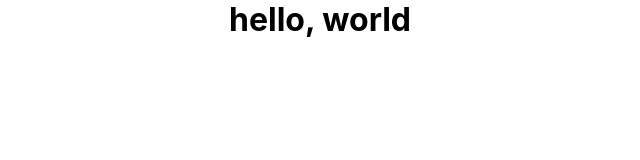
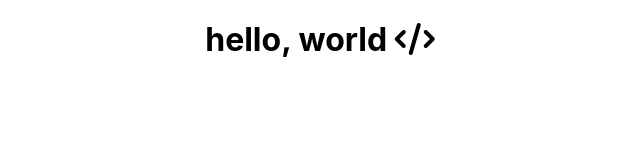
Before and after one commit to jaisharx/vanilla-starter-template, a website built with Parcel: page index.html in a window 1280 px wide. Shown: the whole page, without its empty margins (320-960 px from the left). Built offline with nearby package versions, Linux system fonts and the light colour scheme.

Commit message:
adding font-awesome kit

```diff
--- a/css/style.scss
+++ b/css/style.scss
@@ -1,3 +1,4 @@
 h1 {
+    margin: 2rem 0;
     text-align: center;
 }
--- a/index.html
+++ b/index.html
@@ -4,6 +4,9 @@
         <meta charset="UTF-8" />
         <meta name="viewport" content="width=device-width, initial-scale=1.0" />
         <link rel="icon" type="image/svg+xml" href="/assets/favicon.svg">
+
+        <!-- fontawesome -->
+        <script src="https://kit.fontawesome.com/6bd678ff11.js" crossorigin="anonymous"></script>
 
         <!-- custom css and js -->
         <link rel="stylesheet" href="css/base.scss" />
@@ -14,7 +17,7 @@
     </head>
     <body>
         <div class="main">
-            <h1>hello, world</h1>
+            <h1>hello, world <i class="fas fa-code"></i></h1>
         </div>
     </body>
 </html>
```
